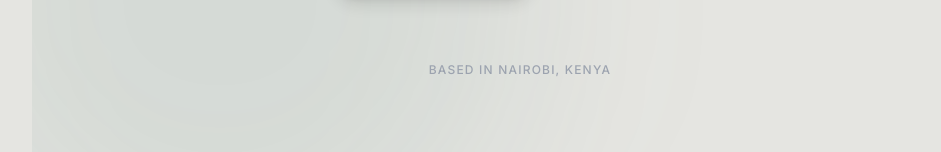
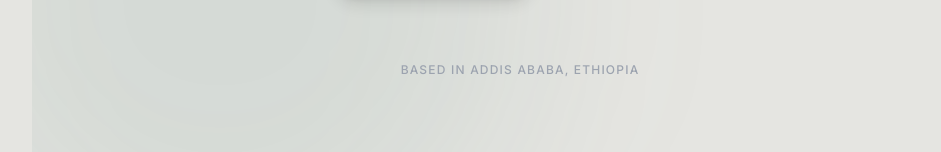
Before and after one commit to onesamket/onesamket, a React (Vite) app: page / in a window 1280 px wide. Shown: the part 634-786 px from the top of the page, without its empty margins (120-1061 px from the left). Built offline with nearby package versions, Linux system fonts and the light colour scheme.

Commit message:
fix(components): Update location references from Nairobi, Kenya to Addis Ababa, Ethiopia
- Change contact location in the Contact component
- Update header location display to reflect the new base location

```diff
--- a/src/components/contact.tsx
+++ b/src/components/contact.tsx
@@ -50,7 +50,7 @@ const Contact: React.FC = () => {
                 <MapPin size={20} />
               </div>
               <div className="text-sm">
-                <p className="font-bold text-gray-900 leading-tight">Nairobi, Kenya</p>
+                <p className="font-bold text-gray-900 leading-tight">Addis Ababa, Ethiopia</p>
                 <p className="text-xs text-gray-500 font-medium uppercase tracking-widest mt-0.5"> Available  for work worldwide</p>
               </div>
             </div>
--- a/src/components/header.tsx
+++ b/src/components/header.tsx
@@ -53,7 +53,7 @@ const Header: React.FC = () => {
         {/* Location */}
         <div className="pt-8">
           <p className="text-xs font-medium uppercase tracking-widest text-gray-400">
-            Based in Nairobi, Kenya
+            Based in Addis Ababa, Ethiopia
           </p>
         </div>
       </div>
```
